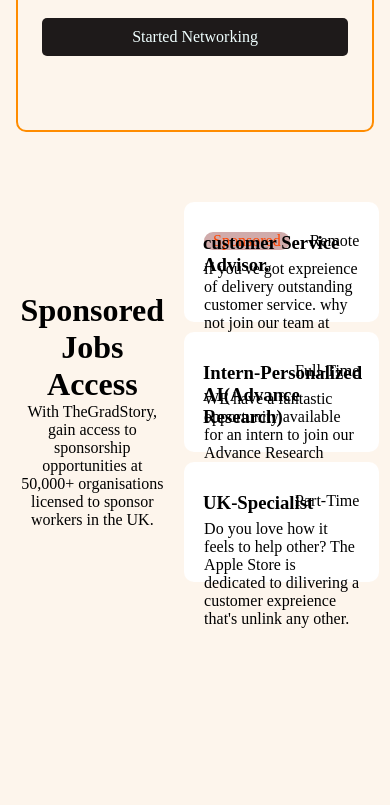
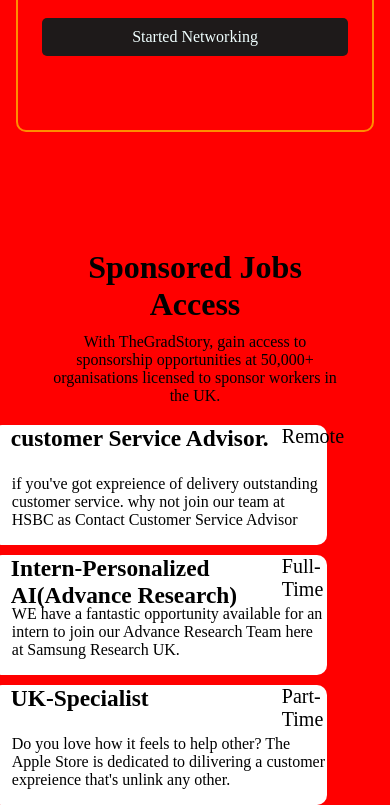
Before and after one commit to Akashsahani47/Home-page-demo, a plain HTML site: page index.html in a window 390 px wide. Shown: the part 1466-2271 px from the top of the page. Before the commit the page ends 2094 px from the top, so only its background shows below. Drawn offline with Linux system fonts and the light colour scheme.

Commit message:
Update index.html

```diff
--- a/index.html
+++ b/index.html
@@ -8,6 +8,67 @@
       href="https://cdnjs.cloudflare.com/ajax/libs/font-awesome/6.6.0/css/all.min.css"
       rel="stylesheet"/>
     <link rel="stylesheet" href="style.css" class="css"/>
+    <style>
+      @media only screen and (max-width: 399px){
+        body{
+         background-color: red;
+        }
+        .container{
+          display: flex;
+          flex-direction: column;
+          justify-content: center;
+          align-items: center;
+          margin: 30px;
+         }
+        .bigbox{
+          flex-direction: column;
+        }
+        .left{
+          position: relative;
+        }
+        .a{
+          display: none;
+        }
+        .A1{
+
+          z-index: 1;
+          display: flex;
+          position: absolute;
+          bottom: 150px;
+          left: 0px;
+          width: 300px;
+          font-size: 20px;
+        }
+        .A{
+          width: 35vh;
+          right: 177px;
+          position: relative;
+          display: flex;
+
+        }
+        .A p{
+          position: absolute;
+          top: 40px;
+          }
+          .A1 p{
+            position: absolute;
+            left: 290px;
+            top: 20px;
+          }
+          .right h1{
+
+
+            width: 300px;
+            margin-bottom: 10px;
+          }
+          .po{
+            width: 300px;
+
+          }
+        }
+
+
+    </style>
   </head>
     <body>
      <div class="part1">
```
